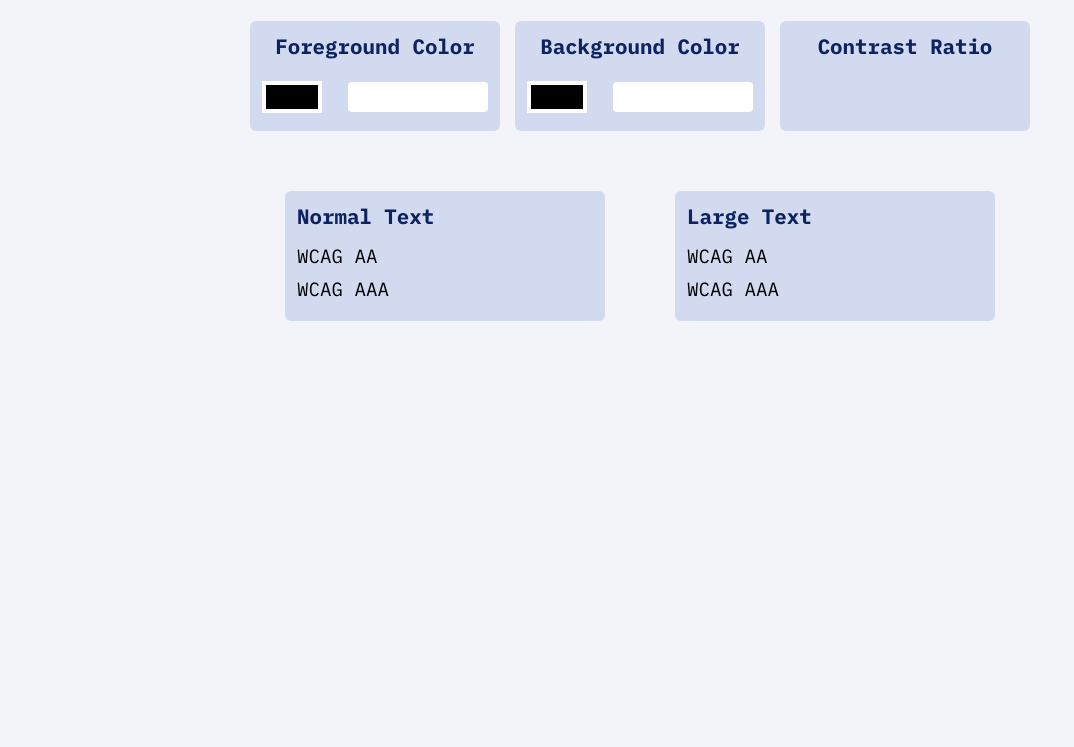
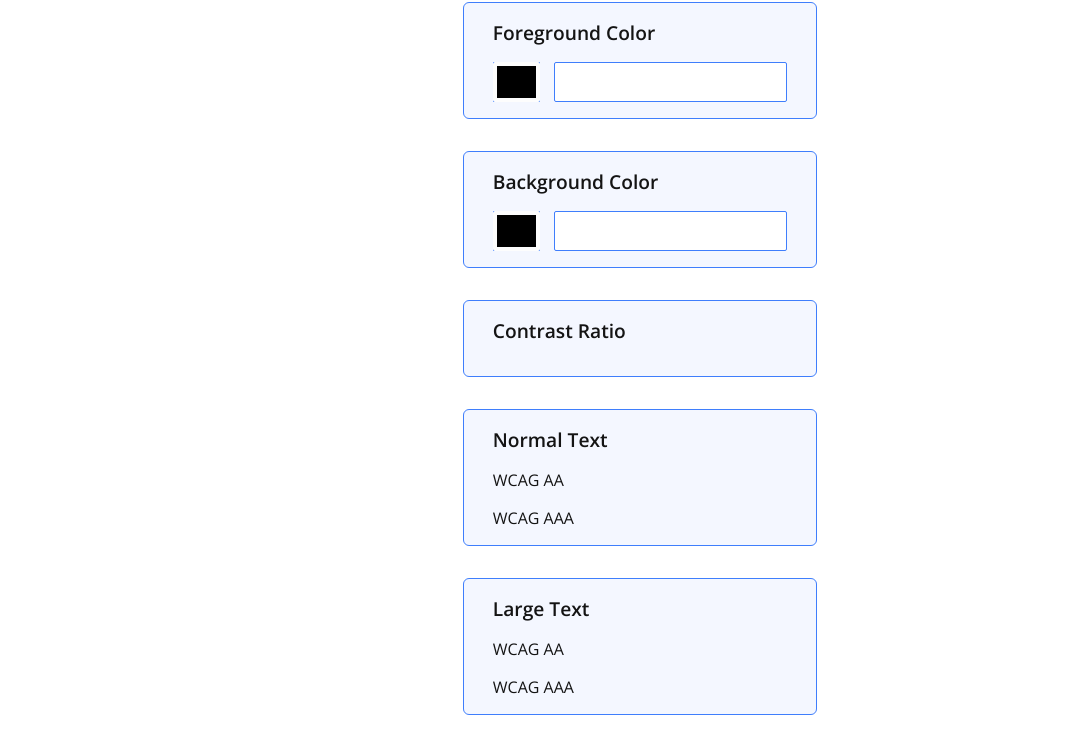
Before and after one commit to oliverids/contrastchecker, a plain HTML site: page index.html in a window 1280 px wide. Shown: the part 140-887 px from the top of the page, without its empty margins (0-1074 px from the left). Before the commit the page ends 800 px from the top, so only its background shows below. Drawn offline with nearby package versions, Linux system fonts and the light colour scheme; no server answers.

Commit message:
redesign do layout

```diff
--- a/index.html
+++ b/index.html
@@ -5,19 +5,21 @@
     <meta charset="UTF-8">
     <meta http-equiv="X-UA-Compatible" content="IE=edge">
     <meta name="viewport" content="width=device-width, initial-scale=1.0">
-    <link rel="stylesheet" type="text/css" href="style.css">
+    <link rel="stylesheet" type="text/css" href="css/style.min.css">
     <title>Contrast Checker - API Consumer</title>
 </head>
 
 <body>
-    <section class="section-select container">
+
+    <section class="section-select">
+        <div class="container">
             <div class="titulo">
                 <h1>Contrast Checker</h1>
                 <h2>API Consumer</h2>
             </div>
 
             <div class="interact">
-            <div class="cor-select">
+                <div class="cor-select block">
                     <label>
                         <h3>Foreground Color</h3>
                     </label>
@@ -27,7 +29,7 @@
                     </div>
                 </div>
 
-            <div class="cor-select">
+                <div class="cor-select block">
                     <label>
                         <h3>Background Color</h3>
                     </label>
@@ -37,28 +39,36 @@
                     </div>
                 </div>
 
-            <div class="result">
+                <div class="result block">
                     <h3>Contrast Ratio</h3>
                     <p></p>
+                </div>
+
+                <div class="wcag">
+                    <div class="block">
+                        <div class="normal ps">
+                            <h3>Normal Text</h3>
+                            <div>
+                                <p class="aa" id="naa">WCAG AA</p>
+                                <p class="aaa" id="naaa">WCAG AAA</p>
+                            </div>
+                        </div>
+                    </div>
+
+                    <div class="block">
+                        <div class="large ps">
+                            <h3>Large Text</h3>
+                            <div>
+                                <p class="aa">WCAG AA</p>
+                                <p class="aaa">WCAG AAA</p>
+                            </div>
+                        </div>
+                    </div>
                 </div>
             </div>
     </section>
 
-    <section class="wcag container">
-        <div class="normal">
-            <h3>Normal Text</h3>
-            <p class="aa">WCAG AA</p>
-            <p class="aaa">WCAG AAA</p>
-        </div>
-
-        <div class="large">
-            <h3>Large Text</h3>
-            <p class="aa">WCAG AA</p>
-            <p class="aaa">WCAG AAA</p>
-        </div>
-    </section>
-
+</body>
 <script src="script.js"></script>
-</body>
 
 </html>
--- a/script.js
+++ b/script.js
@@ -7,7 +7,7 @@ checker();
 
 let selects = [forecor, backcor];
 selects.forEach(e => {
-    e.addEventListener('change', checker)
+    e.addEventListener('input', checker)
 })
 
 function checker() {
--- /dev/null
+++ b/scss/_global.scss
@@ -0,0 +1,54 @@
+@import url("https://fonts.googleapis.com/css2?family=Lato:wght@900&display=swap");
+@import url("https://fonts.googleapis.com/css2?family=Open+Sans:wght@400;600&display=swap");
+
+* {
+    margin: 0;
+    padding: 0;
+    box-sizing: border-box;
+    font-family: "Open Sans", sans-serif;
+}
+
+body {
+    font-size: 16px;
+    color: #141414;
+}
+
+.container {
+    padding: 0 1.2rem;
+    display: flex;
+}
+
+.interact {
+    display: flex;
+    flex-direction: column;
+    justify-content: center;
+    align-self: center;
+}
+
+.block {
+    display: flex;
+    flex-direction: column;
+    justify-content: center;
+    background-color: rgb(244, 247, 255);
+    border: 0.5px solid rgb(63, 126, 252);
+    border-radius: 6px;
+    padding: 1rem 1.8rem;
+    margin-bottom: 2rem;
+}
+
+h1 {
+    font-size: 2rem;
+    font-family: "Lato", sans-serif;
+    margin-bottom: 0.8rem;
+}
+
+h2 {
+    font-size: 1.5rem;
+    font-weight: 600;
+}
+
+h3 {
+    font-size: 1.2rem;
+    font-weight: 600;
+    margin-bottom: 1rem;
+}
--- /dev/null
+++ b/scss/_primeiracoluna.scss
@@ -0,0 +1,98 @@
+.section-select {
+    margin-top: 2.4rem;
+
+    .container {
+        flex-direction: column;
+
+        .titulo {
+            margin-bottom: 1.2rem;
+        }
+
+        .interact {
+            .cor-select {
+                .cor-valor {
+                    display: flex;
+                    align-items: center;
+                    max-width: 100%;
+
+                    input[type="text"] {
+                        width: 100%;
+                        margin-left: 0.9rem;
+                        padding: 8px 4px 8px 12px;
+                        border: 0.4px solid rgb(63, 126, 252);
+                        border-radius: 2px;
+                        font-size: 1rem;
+                        color: #323232;
+                    }
+
+                    input[type="color"] {
+                        -webkit-appearance: none;
+                        border: none;
+                        width: 60px;
+                        height: 40px;
+                    }
+                    input[type="color"]::-webkit-color-swatch-wrapper {
+                        padding: 0;
+                    }
+                    input[type="color"]::-webkit-color-swatch {
+                        border: 4px solid #fdfdfd;
+                        border-radius: 2px;
+                        box-shadow: 0 0 0 1px rgb(63, 126, 252);
+                    }
+                }
+            }
+
+            .result {
+                p {
+                    text-align: center;
+                    font-size: 1.8rem;
+                    font-weight: 600;
+                    color: rgb(25, 56, 119);
+                }
+            }
+
+            .wcag {
+                .block {
+                    .ps {
+                        div {
+                            p {
+                                display: flex;
+                                align-items: center;
+                                justify-content: space-between;
+
+                                &:first-child {
+                                    margin-bottom: 1rem;
+                                }
+                                &.passa::after,
+                                &.passa::after {
+                                    content: "PASSA";
+                                    font-size: 1rem;
+                                    color: #fff;
+                                    font-weight: bold;
+                                    background: #0d6311;
+                                    border-radius: 4px;
+                                    // margin-left: 12px;
+                                    padding: 8px 12px;
+                                    display: block;
+                                }
+
+                                &.falha::after,
+                                &.falha::after {
+                                    content: "FALHA";
+                                    font-size: 1rem;
+                                    color: #fff;
+                                    font-weight: bold;
+                                    background: #630d0d;
+                                    border-radius: 4px;
+                                    // margin-left: 12px;
+                                    padding: 8px 12px;
+                                    display: block;
+                                }
+                            }
+                        }
+                    }
+                }
+            }
+        }
+    }
+}
--- /dev/null
+++ b/scss/style.scss
@@ -0,0 +1,2 @@
+@import "global";
+@import "primeiracoluna";
```
Also changed, not shown: css/style.min.css (added), 1 other file. Lines whose indentation alone changed are shown as unchanged.
